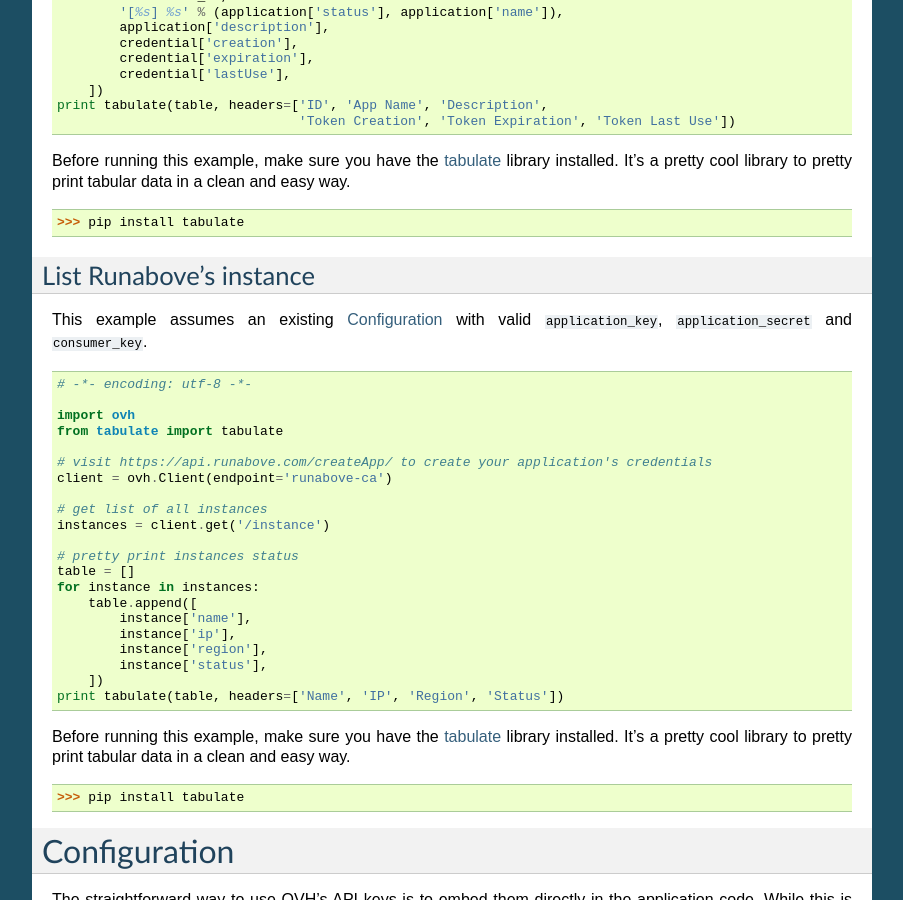
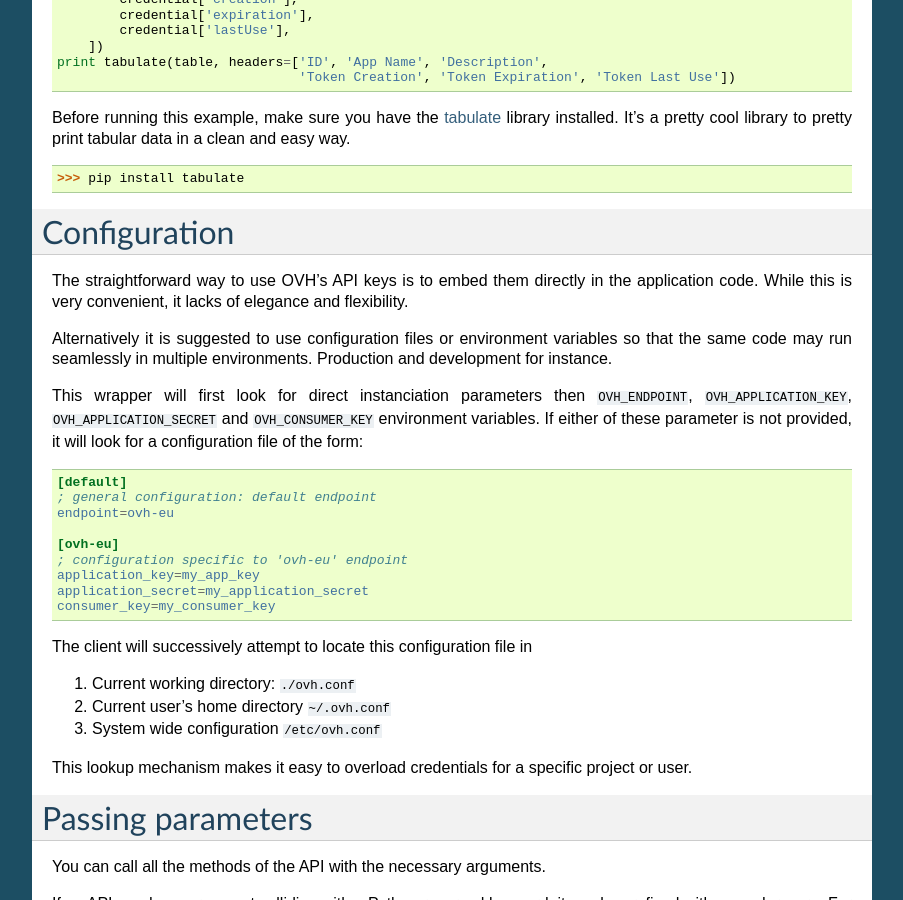
Before and after one commit to ovh/python-ovh, a Sphinx documentation site: the page built from docs/index.rst, in a window 1280 px wide and 900 px high, scrolled down 4319 px. Shown: the whole window, without its empty margins (198-1101 px from the left). Built offline with Sphinx 7.4.7, drawn with Linux system fonts in a browser that asks for light colours; some of the changed text lies outside the part shown.

Commit message:
chore: remove deprecated runabove API endpoint
Signed-off-by: Jean-Tiare Le Bigot <jean-tiare.le-bigot@corp.ovh.com>

```diff
--- a/docs/index.rst
+++ b/docs/index.rst
@@ -67,7 +67,6 @@ to register your application. Depending the API you plan yo use, visit:
 
 - `OVH Europe <https://eu.api.ovh.com/createApp/>`_
 - `OVH North-America <https://ca.api.ovh.com/createApp/>`_
-- `RunAbove <https://api.runabove.com/createApp/>`_
 
 Once created, you will obtain an **application key (AK)** and an **application
 secret (AS)**.
@@ -97,7 +96,6 @@ Depending on the API you want to use, you may set the ``endpoint`` to:
 
 * ``ovh-eu`` for OVH Europe API
 * ``ovh-ca`` for OVH North-America API
-* ``runabove-ca`` for RunAbove API
 
 See Configuration_ for more inforamtions on available configuration mechanisms.
 
@@ -290,42 +288,6 @@ pretty cool library to pretty print tabular data in a clean and easy way.
 
 >>> pip install tabulate
 
-List Runabove's instance
-------------------------
-
-This example assumes an existing Configuration_ with valid ``application_key``,
-``application_secret`` and ``consumer_key``.
-
-.. code:: python
-
-    # -*- encoding: utf-8 -*-
-
-    import ovh
-    from tabulate import tabulate
-
-    # visit https://api.runabove.com/createApp/ to create your application's credentials
-    client = ovh.Client(endpoint='runabove-ca')
-
-    # get list of all instances
-    instances = client.get('/instance')
-
-    # pretty print instances status
-    table = []
-    for instance in instances:
-        table.append([
-            instance['name'],
-            instance['ip'],
-            instance['region'],
-            instance['status'],
-        ])
-    print tabulate(table, headers=['Name', 'IP', 'Region', 'Status'])
-
-Before running this example, make sure you have the
-`tabulate <https://pypi.python.org/pypi/tabulate>`_ library installed. It's a
-pretty cool library to pretty print tabular data in a clean and easy way.
-
->>> pip install tabulate
-
 Configuration
 =============
 
@@ -452,13 +414,6 @@ OVH North America
 - **Console**: https://ca.api.ovh.com/console
 - **Create application credentials**: https://ca.api.ovh.com/createApp/
 
-Runabove
---------
-
-- **console**: https://api.runabove.com/console/
-- **get application credentials**: https://api.runabove.com/createApp/
-- **high level SDK**: https://github.com/runabove/python-runabove
-
 Related links
 =============
 
```
Also changed, not shown: README.rst (+0 -10 lines), 4 other files.
